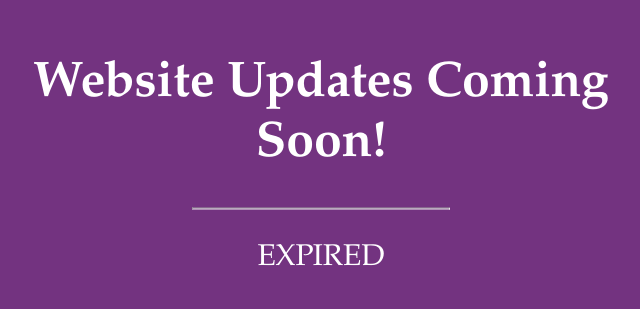
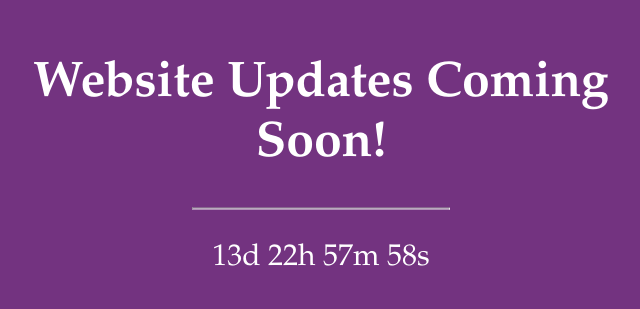
Before and after one commit to VictoriaThornton/VictoriaThornton.github.io, a plain HTML site: page index.html in a window 1280 px wide. Shown: the part 237-546 px from the top of the page, without its empty margins (319-959 px from the left). Drawn offline with Linux system fonts and the light colour scheme.

Commit message:
Date Update
Updated the planned date for the next update.

```diff
--- a/index.html
+++ b/index.html
@@ -115,7 +115,7 @@ hr {
 
 <script>
 // Set the date we're counting down to
-var countDownDate = new Date("Aug 31, 2018 15:37:25").getTime();
+var countDownDate = new Date("Oct 25, 2018 15:37:25").getTime();
 
 // Update the count down every 1 second
 var countdownfunction = setInterval(function() {
```
Also changed, not shown: 1 other file.
